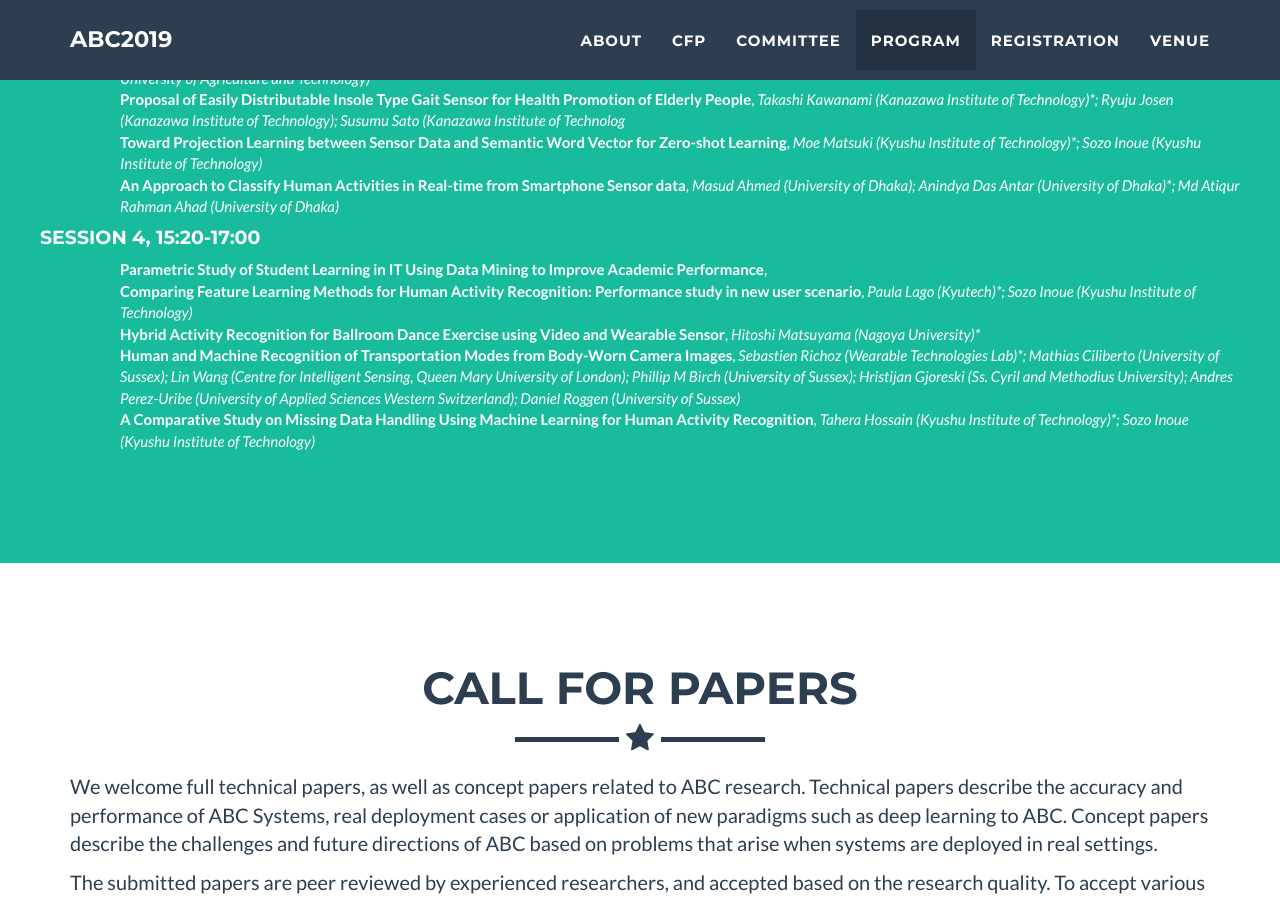
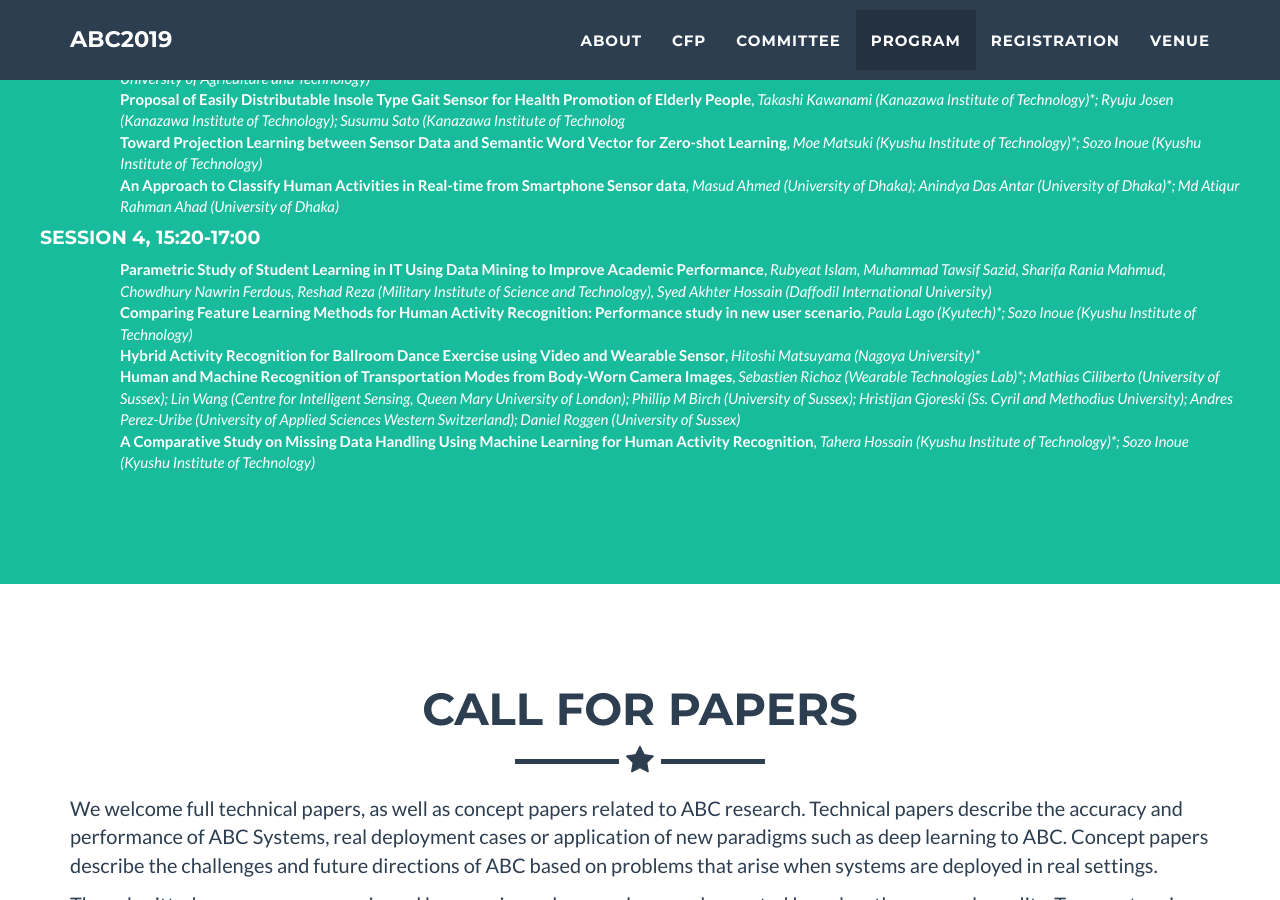
Before and after one commit to abc-research/2019, a Jekyll site: the page built from index.html, in a window 1280 px wide and 900 px high, scrolled down 2259 px. Built offline with Jekyll 4.4.1, drawn with Linux system fonts in a browser that asks for light colours.

Commit message:
Update _config.yml

```diff
--- a/_config.yml
+++ b/_config.yml
@@ -88,6 +88,7 @@ program:
         time: "15:20-17:00"
         paper:
           - title: "Parametric Study of Student Learning in IT Using Data Mining to Improve Academic Performance"
+            authors: "Rubyeat Islam, Muhammad Tawsif Sazid, Sharifa Rania Mahmud, Chowdhury Nawrin Ferdous, Reshad Reza (Military Institute of Science and Technology), Syed Akhter Hossain (Daffodil International University)"
           - title: "Comparing Feature Learning Methods for Human Activity Recognition: Performance study in new user scenario"
             authors: "Paula Lago (Kyutech)*; Sozo Inoue (Kyushu Institute of Technology)"
           - title: "Hybrid Activity Recognition for Ballroom Dance Exercise using Video and Wearable Sensor"
```
